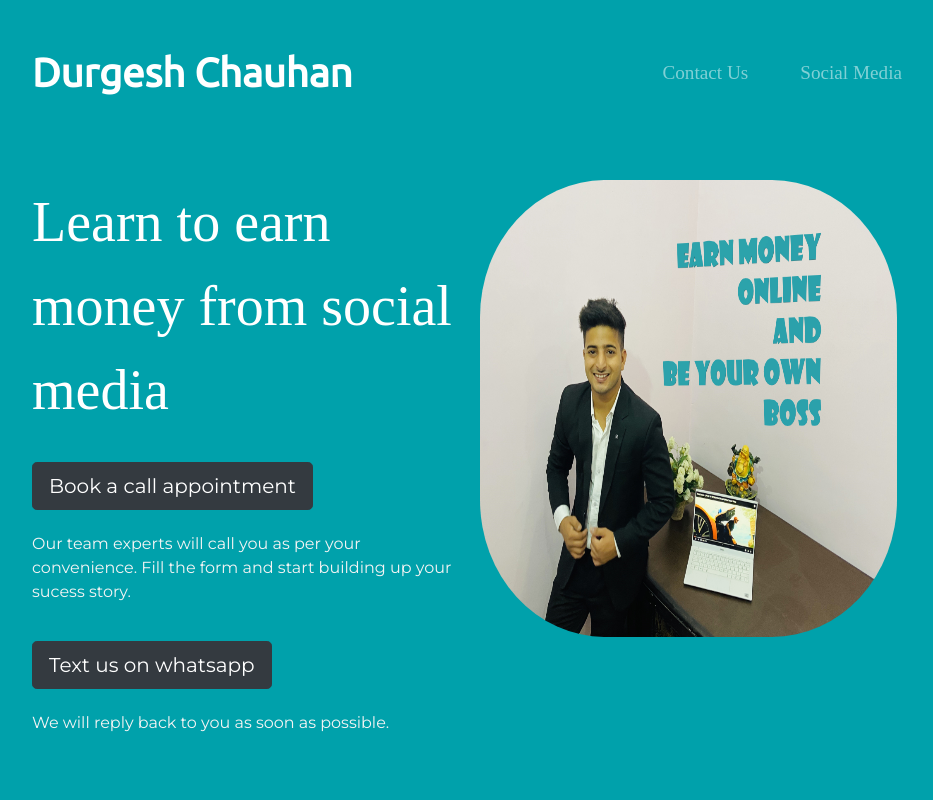
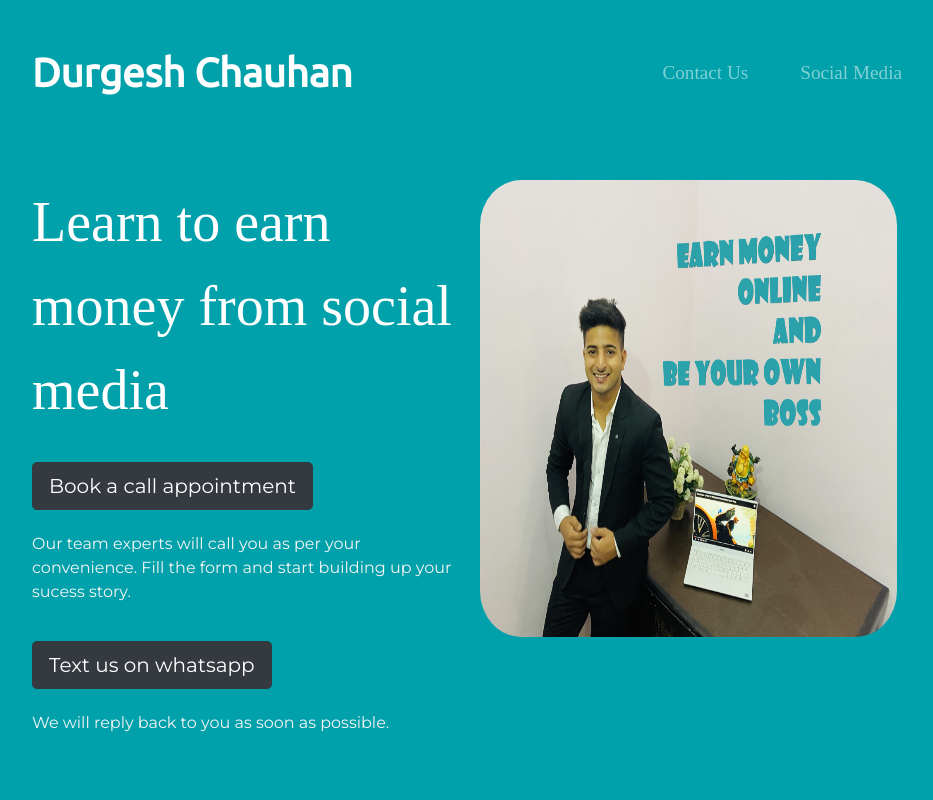
Before and after one commit to 824durgesh/durgeshchauhan, a website: page index.html in a window 1280 px wide. Shown: the top 800 px of the page, without its empty margins (160-1093 px from the left). Drawn offline with nearby package versions, Linux system fonts and the light colour scheme.

Commit message:
Update styles.css

```diff
--- a/styles.css
+++ b/styles.css
@@ -94,7 +94,7 @@ p {
   right: 10%;
   border-width: 20px;
   border-color: red;
-  border-radius:30%;
+  border-radius:10%;
 }
 
 /* Features Section */
```
